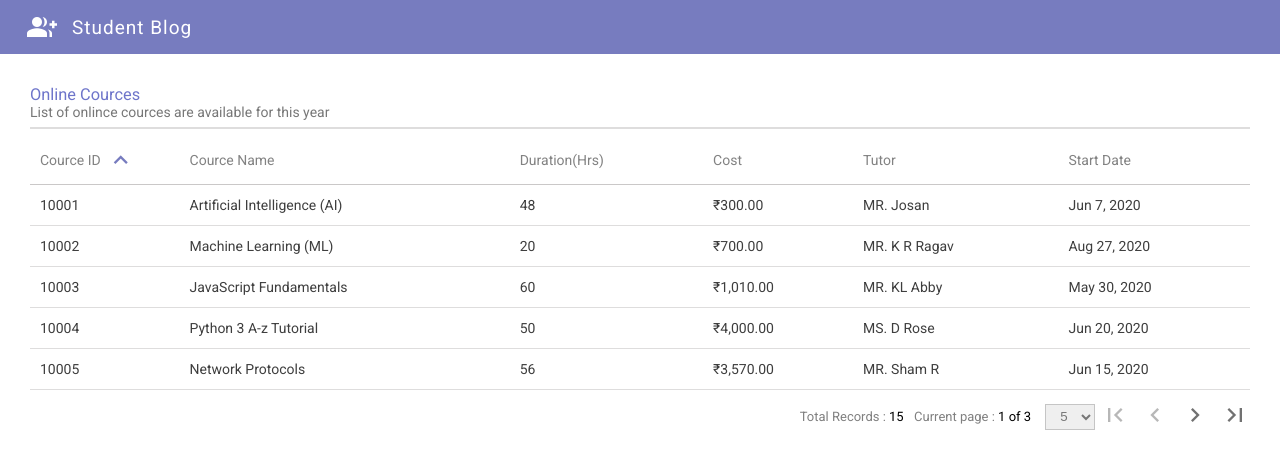
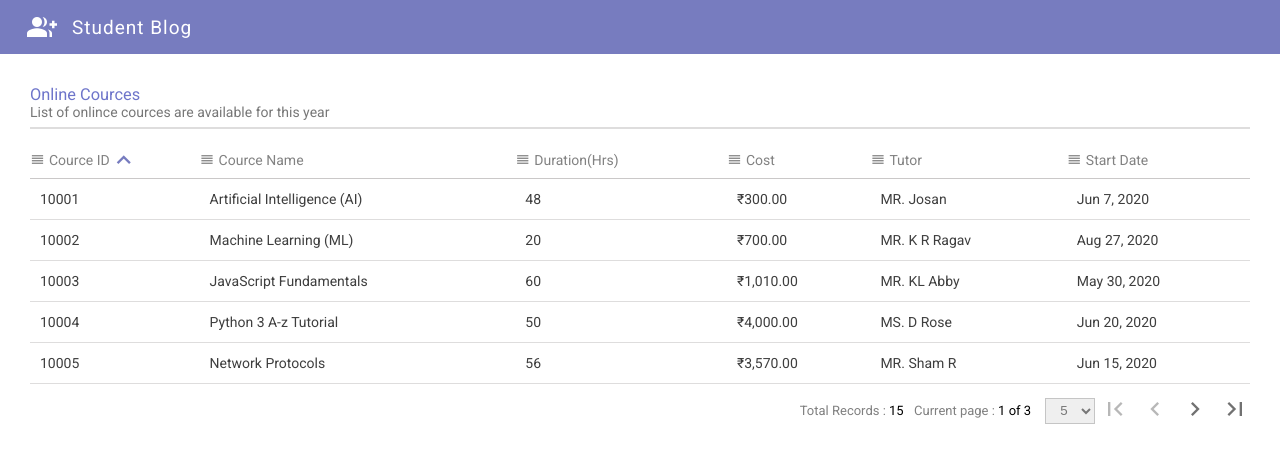
Before and after one commit to PGana/HCLGridView, an Angular app: page / in a window 1280 px wide. Shown: the top 468 px of the page. Built offline with nearby package versions, Linux system fonts and the light colour scheme.

Commit message:
Gridview : Drag-drop remove unneccesary files and Add reorder icons

```diff
--- a/src/app/app.component.html
+++ b/src/app/app.component.html
@@ -16,7 +16,6 @@
 <!---------------------- Page Content -------------------------------->
 <div class="page-container">
   <app-home></app-home>
-  <!-- <app-drag-drop></app-drag-drop> -->
 </div>
 <!-- ...End Page Content -->
 </div>
--- a/src/app/app.module.ts
+++ b/src/app/app.module.ts
@@ -6,14 +6,12 @@ import { FormsModule } from '@angular/forms';
 import { AppComponent } from './app.component';
 import { HomeComponent } from './modules/home/home.component';
 import { PaginationComponent } from './modules/pagination/pagination.component';
-import { DragDropComponent } from './modules/drag-drop/drag-drop.component';
 
 @NgModule({
   declarations: [
     AppComponent,
     HomeComponent,
     PaginationComponent,
-    DragDropComponent
   ],
   imports: [
     BrowserModule,
--- a/src/app/modules/drag-drop/drag-drop.component.html
+++ /dev/null
@@ -1,27 +0,0 @@
-<p>drag-drop works!</p>
-
-<!--
-<div draggable="true" id="hONe"  (dragstart)="onDragStart($event)" style="height: 90px;width: 90px;background:lightcoral">
-    <h1>Drag 1</h1>
-</div>
-<div draggable="true" id="hTwo" (dragover)="onDragOver($event)" (drop)="onDrop($event)" style="height:190px;width:190px;background:lightblue;">
-    <h2>Drag 2</h2>
-</div> -->
-
-
-
-
-<table style="width:100%;border-collapse: collapse;" class="tba">
-    <thead>
-        <tr>
-            <th *ngFor="let col of columns;let index = index" draggable="true" (dragstart)="onDrag(index)"
-                (drop)="onDropTb(index)" (dragover)="onDragOver($event)">{{col.text}}</th>
-        </tr>
-    </thead>
-
-    <tbody>
-        <tr *ngFor="let row of data">
-            <td *ngFor="let col of columns">{{row[col.val]}}</td>
-        </tr>
-    </tbody>
-</table>
--- a/src/app/modules/drag-drop/drag-drop.component.scss
+++ /dev/null
@@ -1,9 +0,0 @@
-.tba th{
-    border:1px solid #555;
-    padding: 20px 10px;
-}
-
-.tba td{
-    border:1px solid #555;
-    padding: 15px 10px;
-}
--- a/src/app/modules/drag-drop/drag-drop.component.ts
+++ /dev/null
@@ -1,76 +0,0 @@
-import { Component, OnInit, ElementRef } from '@angular/core';
-
-@Component({
-  selector: 'app-drag-drop',
-  templateUrl: './drag-drop.component.html',
-  styleUrls: ['./drag-drop.component.scss']
-})
-export class DragDropComponent implements OnInit {
-
-  columns = [{ text: 'Sno', val: 'sno', index: 0 }, { text: 'Name', val: 'name', index: 1 }, { text: 'Age', val: 'age', index: 2 }];
-  data = [
-    { sno: 1001, name: 'ABCDF', age: 34 },
-    { sno: 1002, name: 'Pthon 3', age: 102 },
-    { sno: 1003, name: 'JavaScript', age: 98 }
-  ];
-  startIndex: number;
-  endInex: number;
-  constructor() { }
-
-  ngOnInit(): void {
-  }
-  /*
-    onDragStart(ev: any) {
-      console.log('.....Drag Itm ...........');
-      console.log(ev);
-      const thisele = this;
-      ev.target.opacity = '0.4';
-      ev.dataTransfer.setData('text', ev.target.id);
-    }
-    onDrop(ev) {
-      ev.preventDefault();
-      console.log('.....Drop Item....');
-      console.log(ev);
-      const data = ev.dataTransfer.getData('text');
-      ev.target.appendChild(document.getElementById(data));
-    }
-
-
-    onDragOver(ev: any) {
-      ev.preventDefault();
-    }
-
-
-    /// Table view
-
-    onDrag(ev: any) {
-      ev.dataTransfer.setData('text', ev.target.id);
-    }
-
-    onDropTb(ev: any) {
-      const curTextID = ev.dataTransfer.getData('text');
-      const oldText = document.getElementById(ev.target.id).innerText;
-      // ev.target.replaceWith(document.getElementById(id));
-      const dragData = document.getElementById(curTextID);
-      ev.target.innerText = dragData.innerText;
-      dragData.replaceWith(oldText);
-    }
-  */
-
-  onDragOver(ev: any) {
-    ev.preventDefault();
-  }
-
-  onDrag(curIndex: number) {
-    this.startIndex = curIndex;
-  }
-
-  onDropTb(oldIndex: number) {
-    this.endInex = oldIndex;
-    this.OnMove(this.columns, this.startIndex, this.endInex);
-  }
-  OnMove(arr: any[], stIndex: number, endIndex: number) {
-    arr.splice(endIndex, 0, arr.splice(stIndex, 1)[0]);
-    // return arr;
-  }
-}
--- a/src/app/modules/home/home.component.html
+++ b/src/app/modules/home/home.component.html
@@ -15,8 +15,9 @@
                     (dragstart)="onDrag(index)"
                     (dragover)="onDragOver($event)"
                     (drop)="onDrop(index)">
-                    {{col.text}}
-                    <span class="material-icons" *ngIf="activeSortColumn== col.val">{{!isAssendingOrder ?'keyboard_arrow_down':'keyboard_arrow_up'}} </span>
+                   <button class="material-icons reorder-icon">reorder</button> <span style="margin-left: 19px;"></span>
+                   {{col.text}}
+                    <span class="material-icons sort-icon" *ngIf="activeSortColumn== col.val">{{!isAssendingOrder ?'keyboard_arrow_down':'keyboard_arrow_up'}} </span>
                 </th>
             </tr>
         </thead>
--- a/src/app/modules/home/home.component.scss
+++ b/src/app/modules/home/home.component.scss
@@ -10,7 +10,7 @@ Table Configuration
 
 .cus-table th {
     text-align: left;
-    padding: 16px 10px;
+    padding: 16px 16px 10px 0;
     border-bottom: 1px solid #cac8c8;
     font-weight: 500;
     color: #828282;
@@ -24,11 +24,20 @@ Table Configuration
     color: #3e3e3e;
 }
 
-.cus-table th .material-icons {
+.cus-table th .sort-icon {
     font-size: 28px;
     position: absolute;
     margin-top: -6px;
-    margin-left: 6px;
     color: #777cbf;
 }
 ///.. End Table configuration
+
+.cus-table .reorder-icon{
+    border: none;
+    background-color: transparent;
+    color: gray;
+    position: absolute;
+    font-size: 15px;
+    cursor: grab;
+    padding:0;
+}
```
Also changed, not shown: 1 other file (tests, documents, lock files or other folders).
